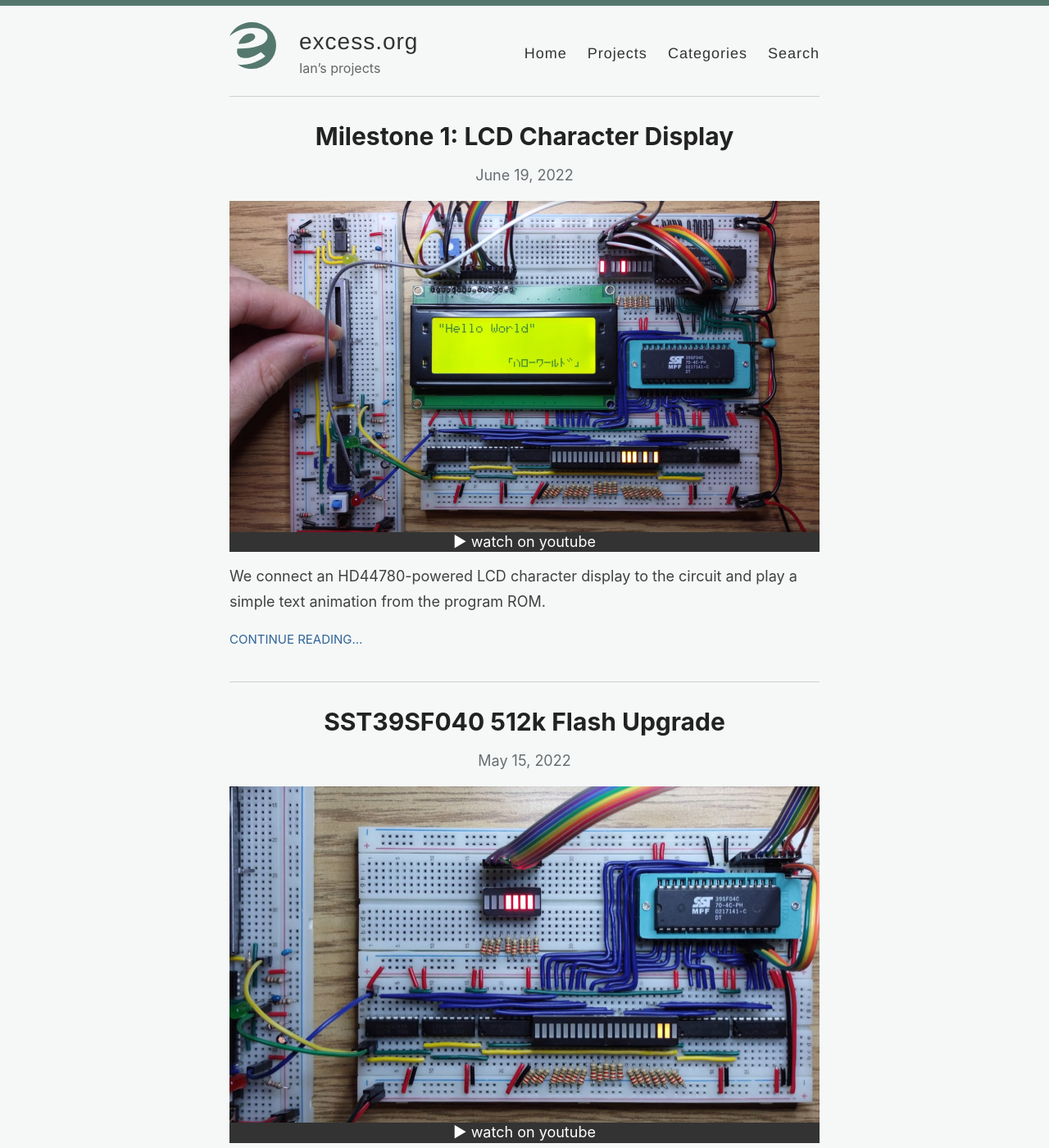
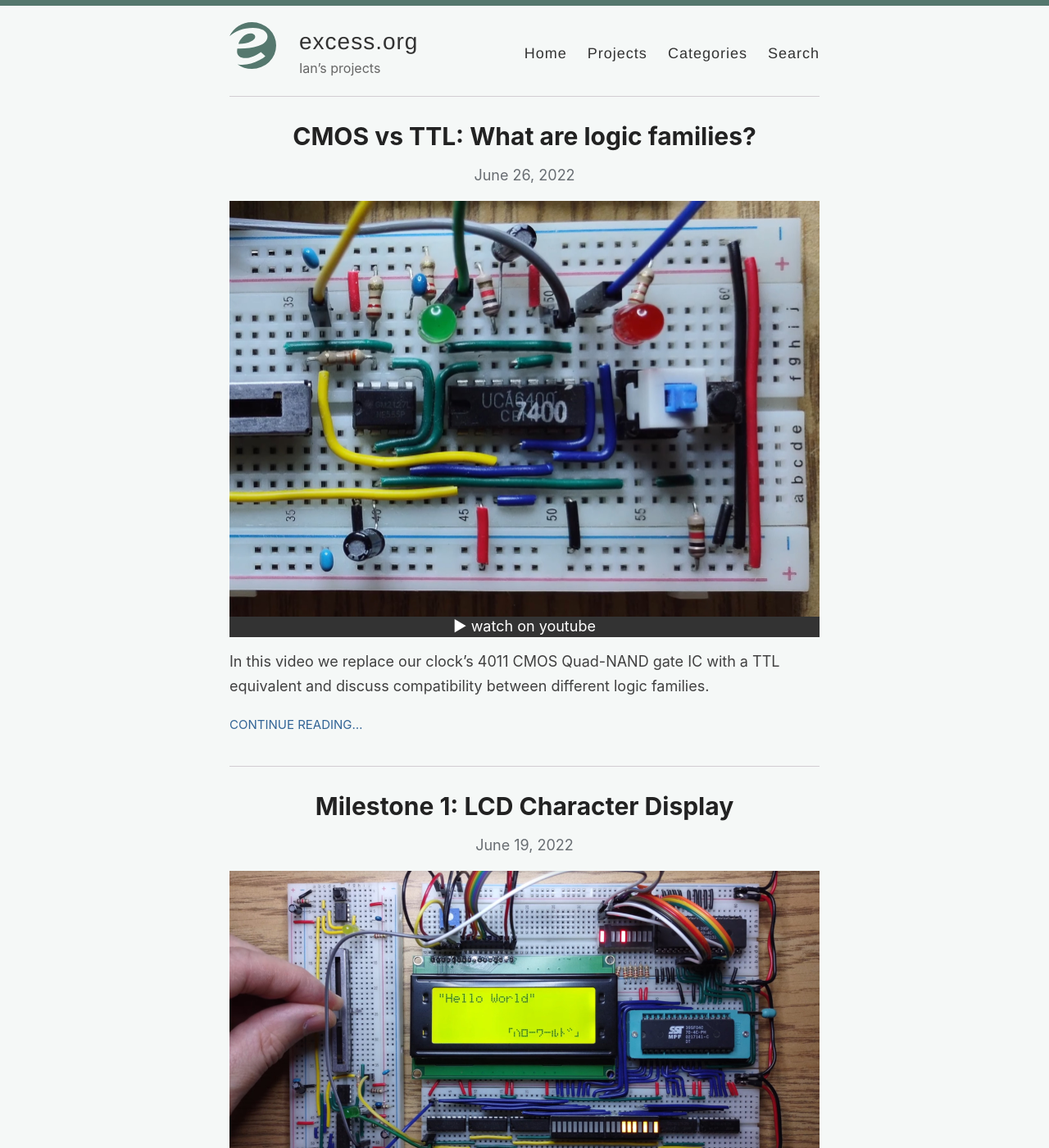
Before and after one commit to wardi/wardi.github.io, a Jekyll site: the page built from index.html, in a window 1280 px wide and 1400 px high. Shown: the whole window at 82% size. Built offline with Jekyll 4.4.1, drawn with Linux system fonts in a browser that asks for light colours; the list of posts is cut into pages by our own code; some of the changed text lies outside the part shown.

Commit message:
logic families video

```diff
--- a/_pages/cpu.md
+++ b/_pages/cpu.md
@@ -94,3 +94,13 @@ We build a larger address register and use it to test an SST39SF040 512k flash c
 We connect an HD44780-powered LCD character display to the circuit and play a simple text animation from the program ROM.
 
 [transcript](/milestone-1/)
+
+## CMOS vs TTL: What are logic families?
+
+<a href="https://youtu.be/1TpLYx1iZD4" class="yt-screen">
+<img src="/images/logic-families.jpg" alt="Replaced 4011 with 7400">
+</a>
+
+In this video we replace our clock's 4011 CMOS Quad-NAND gate IC with a TTL equivalent and discuss compatibility between different logic families.
+
+[transcript](/logic-families/)
--- /dev/null
+++ b/_posts/2022-06-26-logic-families.md
@@ -0,0 +1,36 @@
+---
+layout: post
+title: "CMOS vs TTL: What are logic families?"
+categories: [Electronics]
+excerpt_separator: <!--more-->
+---
+
+<a href="https://youtu.be/1TpLYx1iZD4" class="yt-screen">
+<img src="/images/logic-families.jpg" alt="Replaced 4011 with 7400">
+</a>
+
+In this video we replace our clock's 4011 CMOS Quad-NAND gate IC with a TTL equivalent and discuss compatibility between different logic families.
+
+<!--more-->
+
+## Transcript:
+
+One nice thing about learning in public is that sometimes helpful strangers point out your mistakes for you.
+
+The mistake I made a few videos back was to mix a CMOS chip, a quad nand gate, with TTL chips like a 74LS163.
+
+Both families are 5 volts but the output level of a TTL high signal can be as low as 2.4 volts while CMOS chips expect at least 3.5 volts.
+
+We can use CMOS with TTL as long as the CMOS is driving the TTL chip but in the clock module the halt signal is an input so this configuration doesn't work reliably.
+
+So let's swap this CMOS quad nand for a TTL one.
+
+Two of the gates are flipped around on the new chip so some of these connections need to be fixed.
+
+Let's test the new chip by connecting the halt signal to the address pins to pause the animation.
+
+Looks good to me.
+
+Another benefit is the TTL chip pulls its inputs high so I can move the halt line and stay in the halted state until it's reconnected.
+
+Short video this time but i hope you found it useful. Thanks for watching. See you next time.
```
Also changed, not shown: images/logic-families.jpg (added).
